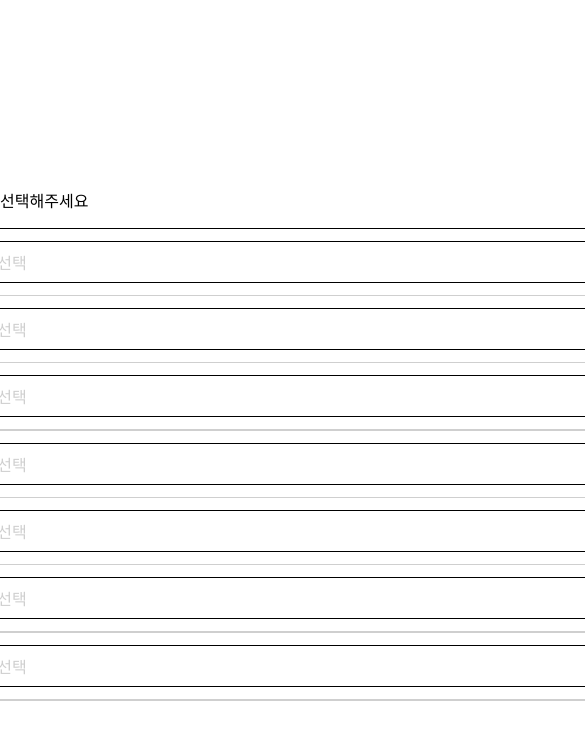
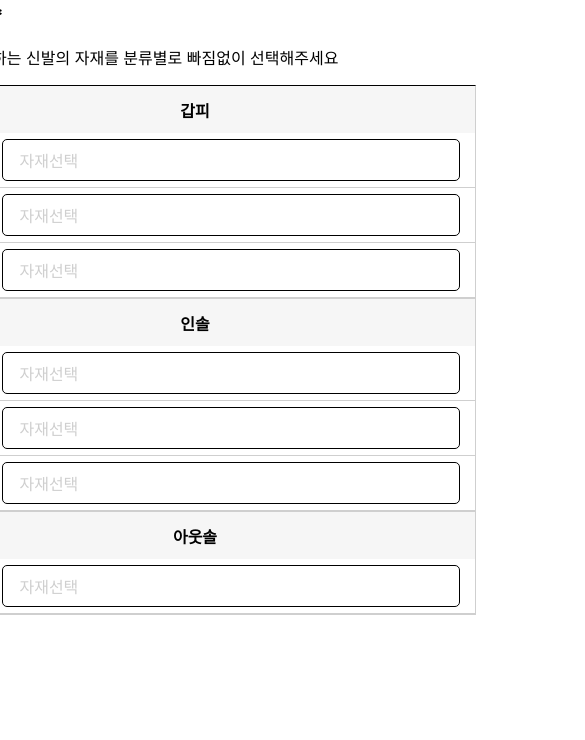
Before and after one commit to dongwoochoi/MaterialTable, a React (Create React App) app: page / in a window 390 px wide. Shown: the top 740 px of the page, 585 px wide, since content can reach past the window. Built offline with nearby package versions, Linux system fonts and the light colour scheme.

Commit message:
[Feat] 기능구현 완료

```diff
--- a/package.json
+++ b/package.json
@@ -13,6 +13,7 @@
     "@types/react-dom": "^18.2.6",
     "react": "^18.2.0",
     "react-dom": "^18.2.0",
+    "react-responsive": "^9.0.2",
     "react-scripts": "5.0.1",
     "typescript": "^4.9.5",
     "web-vitals": "^2.1.4"
--- a/src/App.css
+++ b/src/App.css
@@ -1,5 +1,5 @@
 .App {
-  height: 100vh;
+  height: auto;
   display: flex;
   justify-content: center;
   align-items: center;
--- /dev/null
+++ b/src/MaterialTable/atom/Dropdown/useDropdown.ts
@@ -0,0 +1,27 @@
+import { useState, useEffect } from "react"
+
+export default function useDropdown(showRef : any, defaultValue : string){
+    const [selectedCategory, set_selectedCategory] = useState(defaultValue);
+    const [isOpen, set_isOpen] = useState(false);
+    const handleMouseLeave = (event : any) => {
+        if (isOpen && !showRef?.current?.contains(event.target)) {
+            set_isOpen(false);
+        }
+    }
+    const handleOpen = () => {
+        if (isOpen){
+            set_isOpen(false);
+        }else{
+            set_isOpen(true);
+        }
+    }
+
+    return {
+        selectedCategory,
+        set_selectedCategory,
+        isOpen,
+        set_isOpen,
+        handleMouseLeave,
+        handleOpen,
+    }
+}
--- a/src/MaterialTable/atom/Table.tsx
+++ b/src/MaterialTable/atom/Table.tsx
@@ -56,5 +56,3 @@ export const Table = {
 const defaults = {
 
 }
-
-// MATERIALDUMMY_SUB.filter(item => item.in === mainData.id)
--- a/src/MaterialTable/index.tsx
+++ b/src/MaterialTable/index.tsx
@@ -1,11 +1,18 @@
 /** @jsxImportSource @emotion/react */
 import { Table } from "./atom/Table";
 import MaterialTable from "./molecures/MaterialTable"
+import useMaterialTable from "./molecures/useMaterialTable";
+export default function ShowMaterialTable(){
 
-export default function ShowMaterialTable(){
+    const { defaultValue, makeFormData, formData, updateFormData } = useMaterialTable()
     return(
         <>
-            <MaterialTable></MaterialTable>
+            <MaterialTable
+                defaultValue={defaultValue}
+                makeFormData={makeFormData}
+                formData={formData}
+                updateFormData={updateFormData}
+            ></MaterialTable>
         </>
     );
 }
--- a/src/MaterialTable/molecures/MaterialDropdown.tsx
+++ b/src/MaterialTable/molecures/MaterialDropdown.tsx
@@ -1,33 +1,41 @@
-import { Dropdown } from "../atom/Dropdown";
+import { Dropdown } from "../atom/Dropdown/Dropdown";
 import BaseType from "../../types";
 import { useState, useRef, useEffect } from "react";
 import Label from "../atom/Label";
+import useDropdown from "../atom/Dropdown/useDropdown";
 
 interface MaterialDropdownProps extends BaseType{
+    formdata : any;
     category : string[];
+    defaultValue: string;
+    mainkey : string;
+    subkey : string;
+    updateFormData : (main: string, sub: string, selected: string) => void;
 }
-
 export default function MaterialDropdown({...props}:MaterialDropdownProps){
     const showRef = useRef(null);
     const list = props.category;
-    const [selectedCategory, set_selectedCategory] = useState("자재선택");
-    const [isOpen, set_isOpen] = useState(false);
+    const {
+        selectedCategory,
+        set_selectedCategory,
+        isOpen,
+        set_isOpen,
+        handleMouseLeave,
+        handleOpen,
+    } = useDropdown(showRef, props.defaultValue)
 
-    useEffect(()=>{
-        set_isOpen(false);
-    }, [selectedCategory])
     return(
         <div {...props}>
             <Dropdown.Wrapper>
-                <Dropdown.Selected state={isOpen} handleOpen={set_isOpen}>
+                <Dropdown.Selected handleOpen={handleOpen} >
                     <Label css={selectColor(selectedCategory)}>{ selectedCategory }</Label>
                 </Dropdown.Selected>
-                <Dropdown.ShowContianer state={isOpen} ref={showRef} handleOpen={set_isOpen}>
+                <Dropdown.ShowContianer state={isOpen} handleMouse={handleMouseLeave} ref={showRef} handleOpen={handleOpen}>
                     {
 
                         list.map(function(category){
                             return(
-                                <Dropdown.List item={category} handleSelect={set_selectedCategory}>
+                                <Dropdown.List mainkey={props.mainkey} subkey={props.subkey} item={category} handleSelect={set_selectedCategory} handleOpen={handleOpen} handleupdate={props.updateFormData} formdata={FormData}>
                                     { category }
                                 </Dropdown.List>
                             );
--- a/src/MaterialTable/molecures/MaterialTable.tsx
+++ b/src/MaterialTable/molecures/MaterialTable.tsx
@@ -3,32 +3,54 @@ import { Table } from '../atom/Table';
 import { MATERIALDUMMY_MAIN, MATERIALDUMMY_SUB } from '../../constants/MaterialDummy';
 import MaterialDropdown from './MaterialDropdown';
 import Label from '../atom/Label';
-import { Dropdown } from '../atom/Dropdown';
+import useMaterialTable from './useMaterialTable';
+import { useEffect } from 'react';
+import useResponsive from '../../useResponsive';
+import BaseType from '../../types';
 
+interface MaterialTableProps extends BaseType{
+    defaultValue : string,
+    makeFormData : any,
+    formData : any,
+    updateFormData : (main: string, sub: string, selected: string) => void;
+}
+export default function MaterialTable( props : MaterialTableProps){
 
-export default function MaterialTable(){
+    const { defaultValue, makeFormData, formData, updateFormData } = {...props}
+    const { isPc } = useResponsive();
+    useEffect(() => {
+        makeFormData(formData)
+        console.log(formData)
+    },[formData])
     return(
         <>
-            <Table.Wrapper>
+            <Table.Wrapper css={wrapper}>
                 <Table.Title>
                     <Label css={titleText}>자재 선택*</Label>
                 </Table.Title>
                 <Label css={describeText}>제작하고자 하는 신발의 자재를 분류별로 빠짐없이 선택해주세요</Label>
-                <Table.TableBody css={tableBody}>
+                <Table.TableBody css={tableBody(isPc)}>
                     {
                         MATERIALDUMMY_MAIN.map(function(mainData){
                             return(
-                                <Table.MainCell css={mainCell}>
-                                    <Label css={labelMainData}>{ mainData.label }</Label>
+                                <Table.MainCell css={mainCell(isPc)}>
+                                    <Label css={labelMainData(isPc)}>{ mainData.label }</Label>
                                     <Table.SubCell>
                                         {
                                             MATERIALDUMMY_SUB.filter(item => item.in === mainData.id).map(function(subData){
                                                 return(
-                                                    <Table.AtomCell css={atomCell}>
-                                                        <Label css={labelSubData}>
+                                                    <Table.AtomCell css={atomCell(isPc)}>
+                                                        <Label css={labelSubData(isPc)}>
                                                             { subData.label }
                                                         </Label>
-                                                        <MaterialDropdown css={materialDropdown} category={subData.category}/>
+                                                        <MaterialDropdown
+                                                            css={materialDropdown(isPc)}
+                                                            category={subData.category}
+                                                            defaultValue={defaultValue}
+                                                            mainkey={mainData.label}
+                                                            subkey={subData.label}
+                                                            updateFormData={updateFormData}
+                                                            formdata={formData}/>
                                                     </Table.AtomCell>
                                                 );
                                             })
@@ -42,6 +64,9 @@ export default function MaterialTable(){
             </Table.Wrapper>
         </>
     );
+}
+const wrapper = {
+    overflow: "scroll",
 }
 
 const textStyleBold = {
@@ -59,19 +84,19 @@ const describeText = {
     marginBottom : "16px",
 }
 
-const tableBody = {
+const tableBody = (isPc : boolean) => ({
     borderTop : "1px solid black",
     borderLeft : "1px solid #cfcfcf",
     borderRight : "1px solid #cfcfcf",
-    width : "1060px",
+    width : `${isPc ? "1060px" : "560px"}`,
     height : "auto",
-}
+})
 
-const mainCell = {
+const mainCell = (isPc : boolean) => ({
     display : "grid",
-    gridTemplateColumns : "16fr 94fr",
-    borderBottom : "1px solid #cfcfcf"
-}
+    gridTemplateColumns : `${isPc ? "16fr 94fr" : "none"}`,
+    borderBottom : "1px solid #cfcfcf",
+})
 
 const flexCentering = {
     display : "flex",
@@ -79,26 +104,29 @@ const flexCentering = {
     alignItems : "center",
 }
 
-const labelMainData = {
+const labelMainData = (isPc : boolean) => ({
     background : "#f6f6f6",
+    height : `${isPc ? "100%" : "47px"}`,
     ...flexCentering,
     ...textStyleBold,
-}
+})
 
-const labelSubData = {
+const labelSubData = (isPc : boolean) => ({
+    borderRight : `${isPc ? "none" : "1px solid #cfcfcf"}`,
     ...flexCentering,
     ...textStyleBold,
-}
+})
 
-const atomCell = {
+const atomCell = (isPc : boolean) => ({
     borderBottom : "1px solid #cfcfcf",
     display : "grid",
     gridTemplateColumns : "16fr 94fr",
-    paddingTop : "12px",
-    paddingBottom : "12px",
-}
+    paddingTop : `${isPc ? "12px" : "0"}`,
+    paddingBottom : `${isPc ? "12px" : "0"}`,
+})
 
-const materialDropdown = {
+const materialDropdown = (isPc:boolean) => ({
+    margin : `${isPc ? "0" : "6px"}`,
     display : "flex",
     alignItems : "center",
-}
+})
--- /dev/null
+++ b/src/MaterialTable/molecures/useMaterialTable.ts
@@ -0,0 +1,32 @@
+import { MATERIALDUMMY_MAIN, MATERIALDUMMY_SUB } from '../../constants/MaterialDummy';
+
+interface FormData{
+    [key: string]: { [key: string]: string };
+}
+
+export default function useMaterialTable(){
+    const defaultValue = "자재선택"
+    const formData :FormData = {}
+
+    function makeFormData(formData:FormData){
+        MATERIALDUMMY_MAIN.map(function(main){
+            formData[main.label] = {}
+            MATERIALDUMMY_SUB.filter(item => item.in === main.id).map(function(sub){
+                formData[main.label][sub.label] = ""
+            })
+        })
+        return formData
+    }
+
+    function updateFormData(main:string, sub:string, selected:string ){
+        formData[main][sub] = selected
+        console.log(formData)
+    }
+
+    return{
+        defaultValue,
+        makeFormData,
+        formData,
+        updateFormData,
+    }
+}
--- a/src/index.tsx
+++ b/src/index.tsx
@@ -8,9 +8,7 @@ const root = ReactDOM.createRoot(
   document.getElementById('root') as HTMLElement
 );
 root.render(
-  <React.StrictMode>
     <App />
-  </React.StrictMode>
 );
 
 // If you want to start measuring performance in your app, pass a function
--- /dev/null
+++ b/src/useResponsive.ts
@@ -0,0 +1,10 @@
+import { useMediaQuery } from "react-responsive";
+
+export default function useResponsive() {
+  const isTablet = useMediaQuery({
+    query: `(max-width: 1279px)`,
+  });
+  const isPc = useMediaQuery({ query: `(min-width: 1280px)` });
+
+  return { isPc, isTablet };
+}
```
Also changed, not shown: src/MaterialTable/atom/Dropdown/Dropdown.tsx (renamed from src/MaterialTable/atom/Dropdown.tsx, +16 -16 lines), 1 other file (tests, documents, lock files or other folders).
